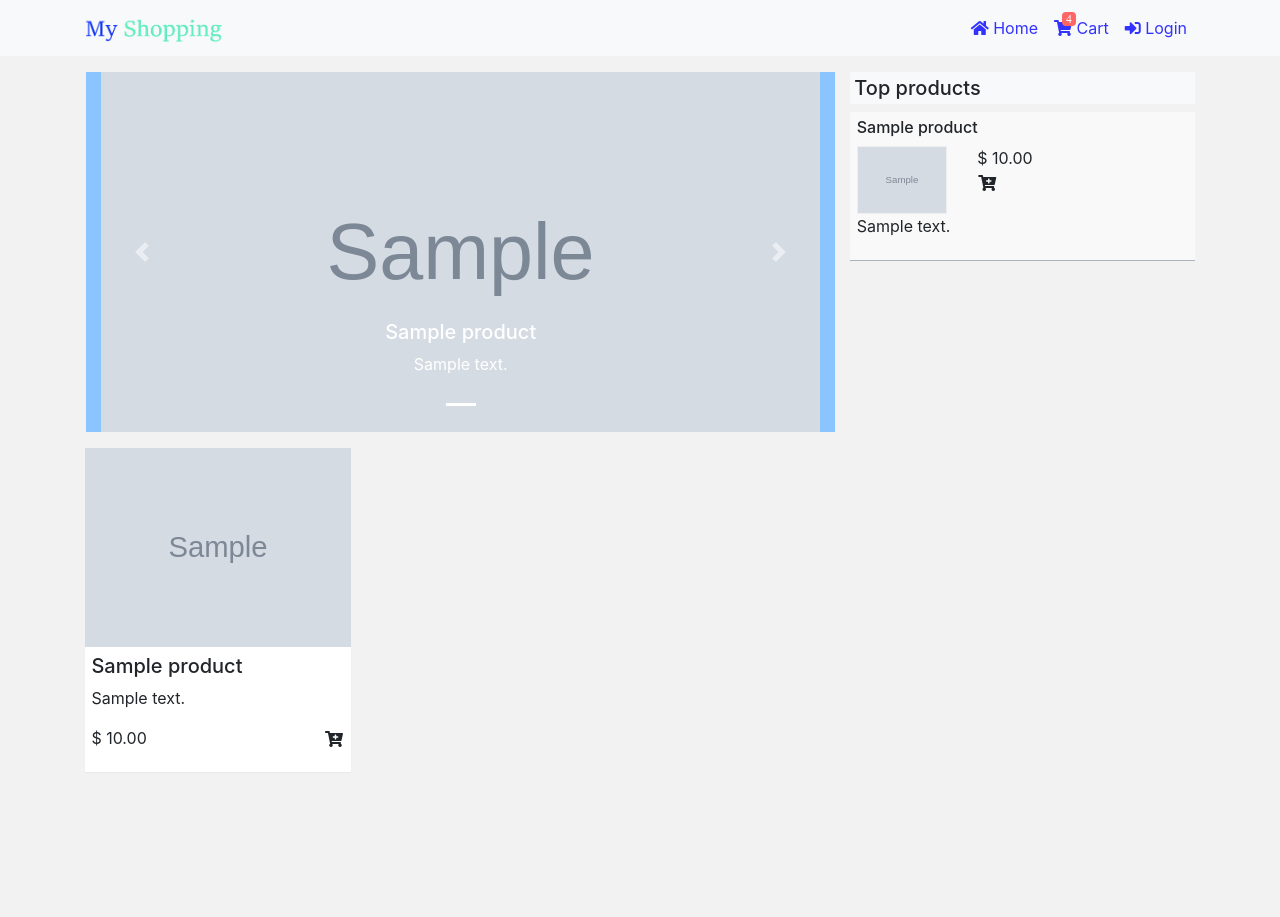
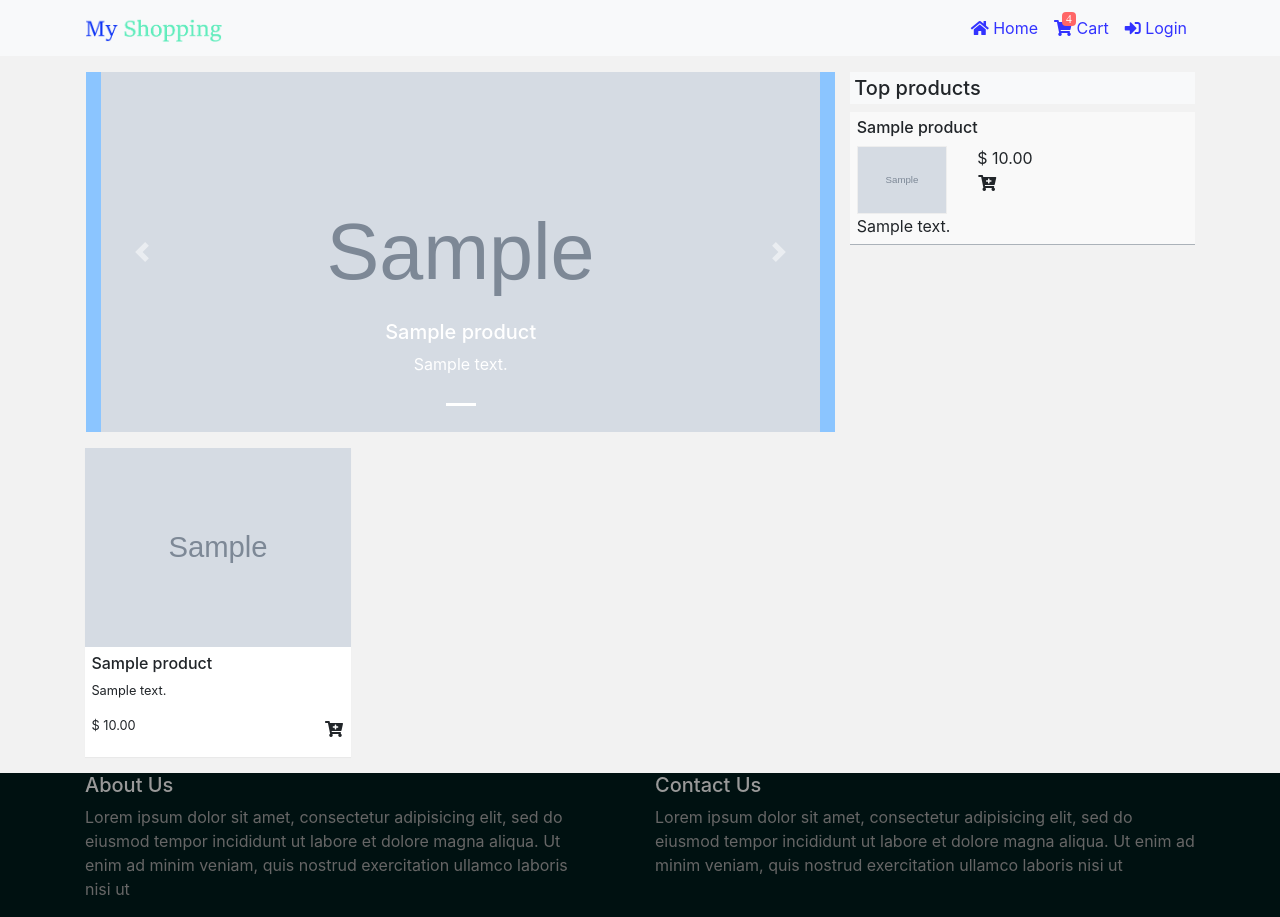
Before and after one commit to ezrankayamba/ecommerce, a Django app: page / in a window 1280 px wide. Before the commit the page ends 772 px from the top, so only its background shows below. Run offline with Django 3.2, Linux system fonts and the light colour scheme; tables that the repository leaves empty hold one stand-in row (values such as "Sample post"); grey boxes marked "Sample" are stand-in pictures; some libraries are stand-ins or nearby versions.

Commit message:
Added footer on home page

```diff
--- a/core/static/core/css/main.css
+++ b/core/static/core/css/main.css
@@ -10,7 +10,7 @@ body {
     overflow-x: hidden;
     background: #f2f2f2;
     min-height: 100vh;
-    position: relative;
+    /*position: relative;*/
 }
 
 #main-header {
@@ -53,7 +53,7 @@ body {
     grid-row-gap: 2rem;
     grid-column-gap: 1rem;
     -ms-grid-columns: (minmax(240px, 1fr))[auto-fill];
-    grid-template-columns: repeat(auto-fill, minmax(240px, 1fr));
+    grid-template-columns: repeat(auto-fill, minmax(260px, 1fr));
 }
 
 #main-content .product-container .product-display {
@@ -97,6 +97,7 @@ body {
 
 #main-footer {
     background: #011;
+    margin-top: 1rem;
 }
 
 #main-footer article h5 {
--- a/core/templates/core/base.html
+++ b/core/templates/core/base.html
@@ -18,7 +18,9 @@
         <!-- <p>{{ user }}</p> -->
         {% block content %}{% endblock%}
     </main>
+    {% block footer %}
     <!-- {% include 'core/main-footer.html' %} -->
+    {% endblock %}
     <script src="{% static 'core/bs4/js/jquery-3.3.1.slim.min.js' %}"></script>
     <script src="{% static 'core/bs4/js/popper.min.js' %}"></script>
     <script src="{% static 'core/bs4/js/bootstrap.min.js' %}"></script>
--- a/core/templates/core/main-footer.html
+++ b/core/templates/core/main-footer.html
@@ -1,4 +1,6 @@
-<footer id="main-footer" class="footer row pr-5 pl-5 fixed-bottom">
+<footer id="main-footer" class="footer">
+    <div class="container">
+        <div class="row">
             <article class="col-md-6">
                 <h5>About Us</h5>
                 <p>
@@ -15,4 +17,6 @@
                     ad minim veniam, quis nostrud exercitation ullamco laboris nisi ut
                 </p>
             </article>
+        </div>
+    </div>
 </footer>
--- a/products/templates/products/home.html
+++ b/products/templates/products/home.html
@@ -47,13 +47,13 @@
                         <p class="price mb-0">$ {{ product.price|floatformat:2|intcomma }} <br /><a href="#" role="button" class="btn p-0"><i class="fas fa-cart-plus"></i></a></p>
                     </div>
                 </div>
-                <p>{{ product.description }}</p>
+                <p class="mb-0">{{ product.description }}</p>
             </div>
             {% endfor %}
         </div>
     </div>
 </div>
-<div class="product-container">
+<div class="product-container small">
     {% for product in products %}
     <div class="product-display">
         <div class="slideshow">
@@ -64,7 +64,7 @@
             {% endif %}
         </div>
         <div class="product-content">
-            <h5>{{ product.title }}</h5>
+            <h6>{{ product.title }}</h6>
             <p>{{ product.description }}</p>
             <p> $ {{ product.price|floatformat:2|intcomma }} <a href="#" role="button" class="btn float-right p-0"><i class="fas fa-cart-plus"></i></a></p>
         </div>
@@ -78,3 +78,6 @@
 })();
 </script>
 {% endblock %}
+{% block footer %}
+{% include 'core/main-footer.html' %}
+{% endblock %}
```
Lines whose indentation alone changed are shown as unchanged.
